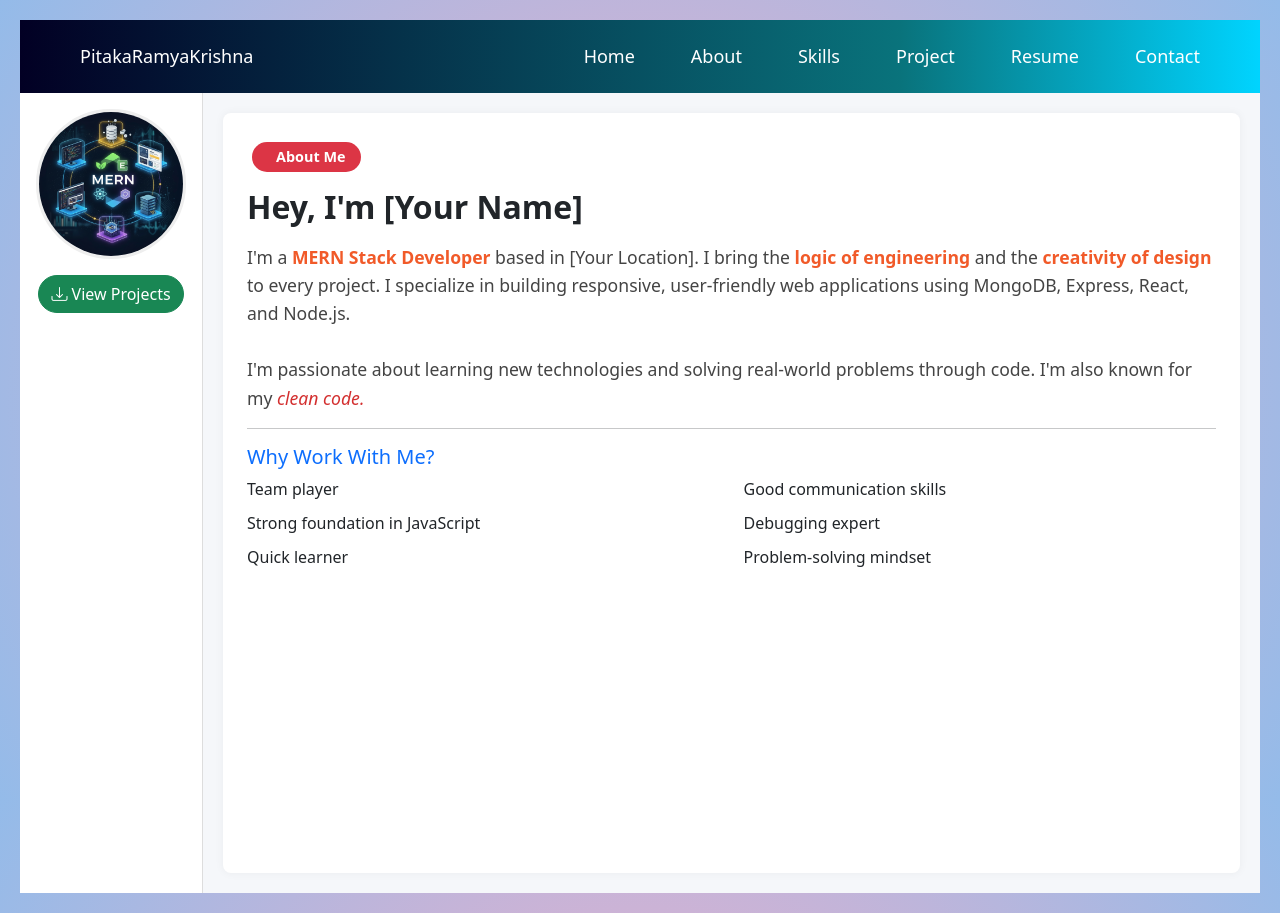
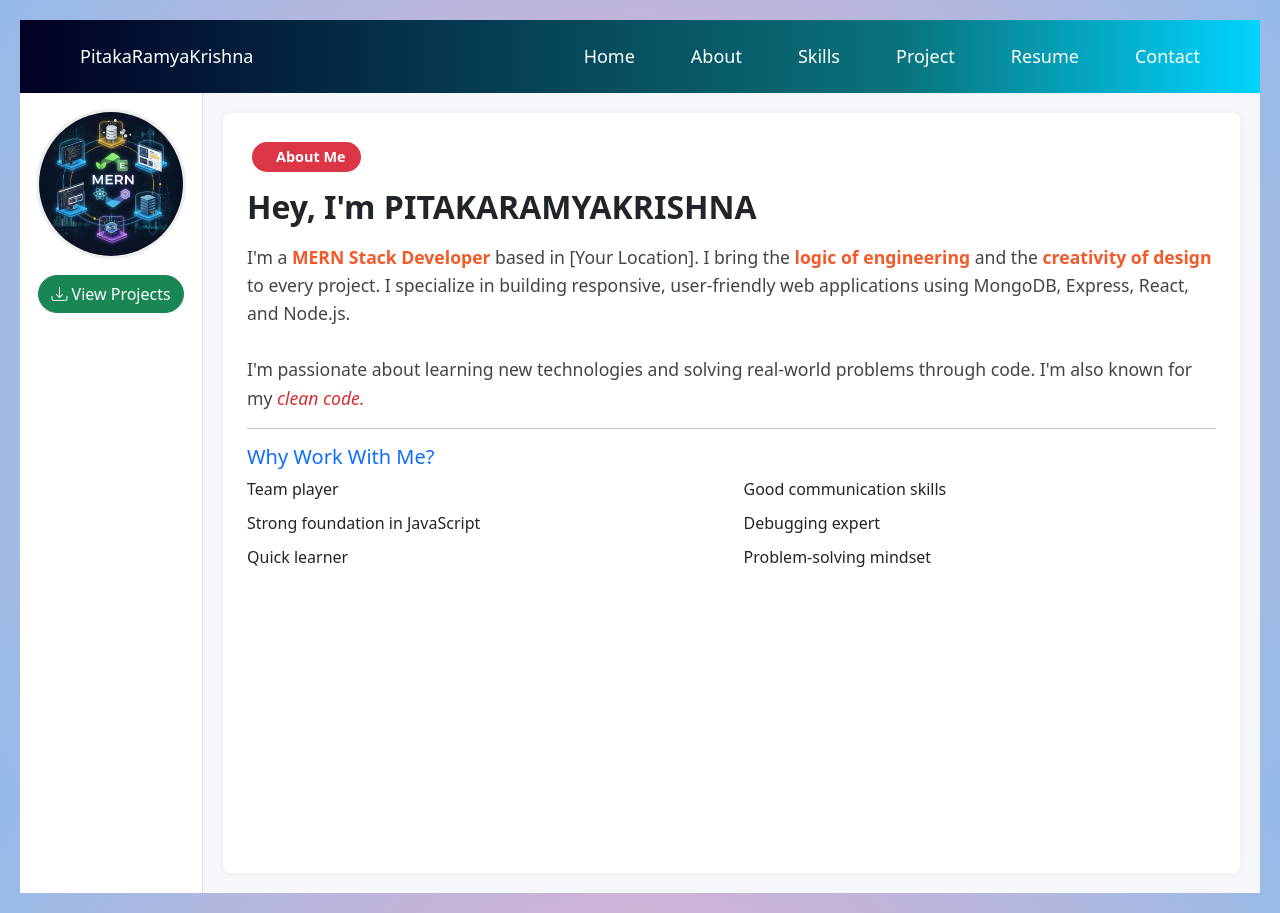
Before and after one commit to Ramyakrishnapitaka/Portfolio, a React (Vite) app: page /aboutpage in a window 1280 px wide. Built offline with nearby package versions, Linux system fonts and the light colour scheme.

Commit message:
Update About.jsx

```diff
--- a/src/features/About.jsx
+++ b/src/features/About.jsx
@@ -34,7 +34,7 @@ const About = () => {
           <i className="fas fa-id-badge me-2"></i> About Me
         </div>
 
-        <h2 className="fw-bold">Hey, I'm [Your Name]</h2>
+        <h2 className="fw-bold">Hey, I'm PITAKARAMYAKRISHNA</h2>
 
         <p className="about-text mt-3">
           I'm a <span className="highlight">MERN Stack Developer</span> based in [Your Location]. I bring the
```
